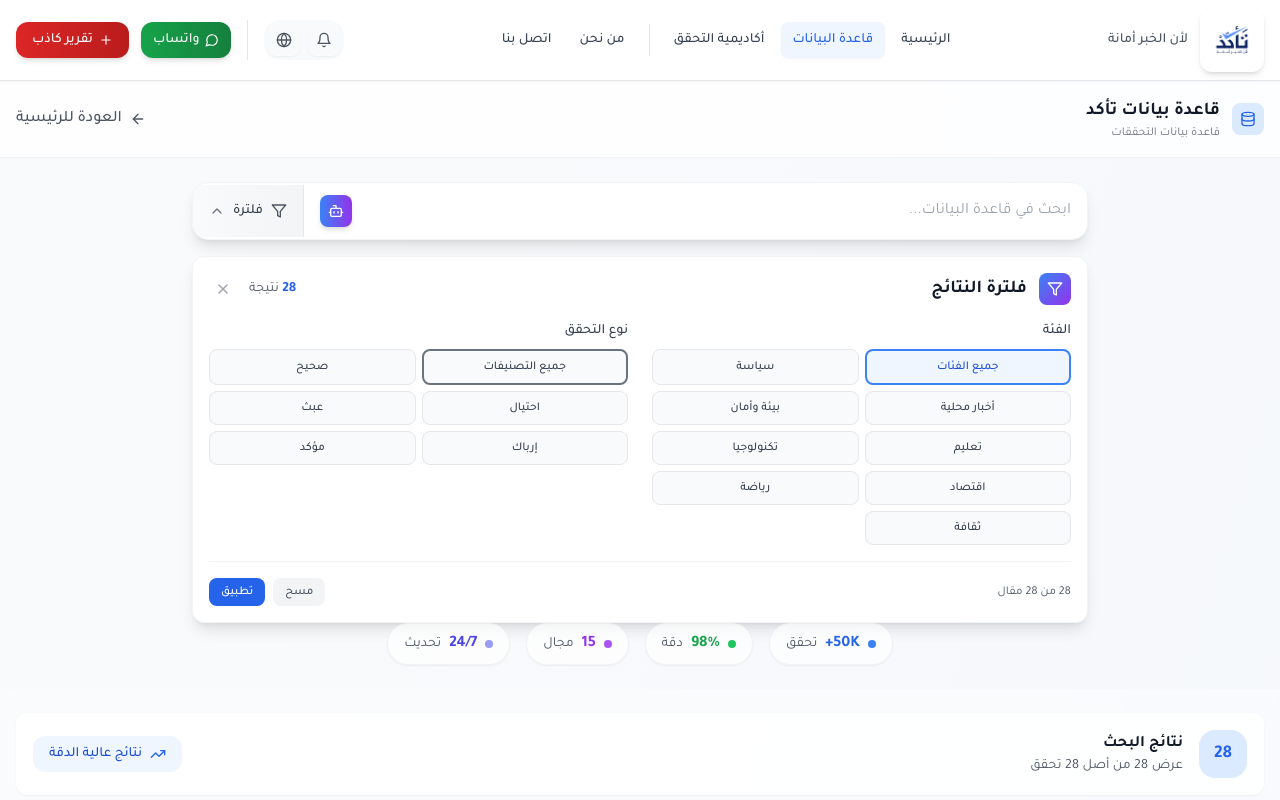
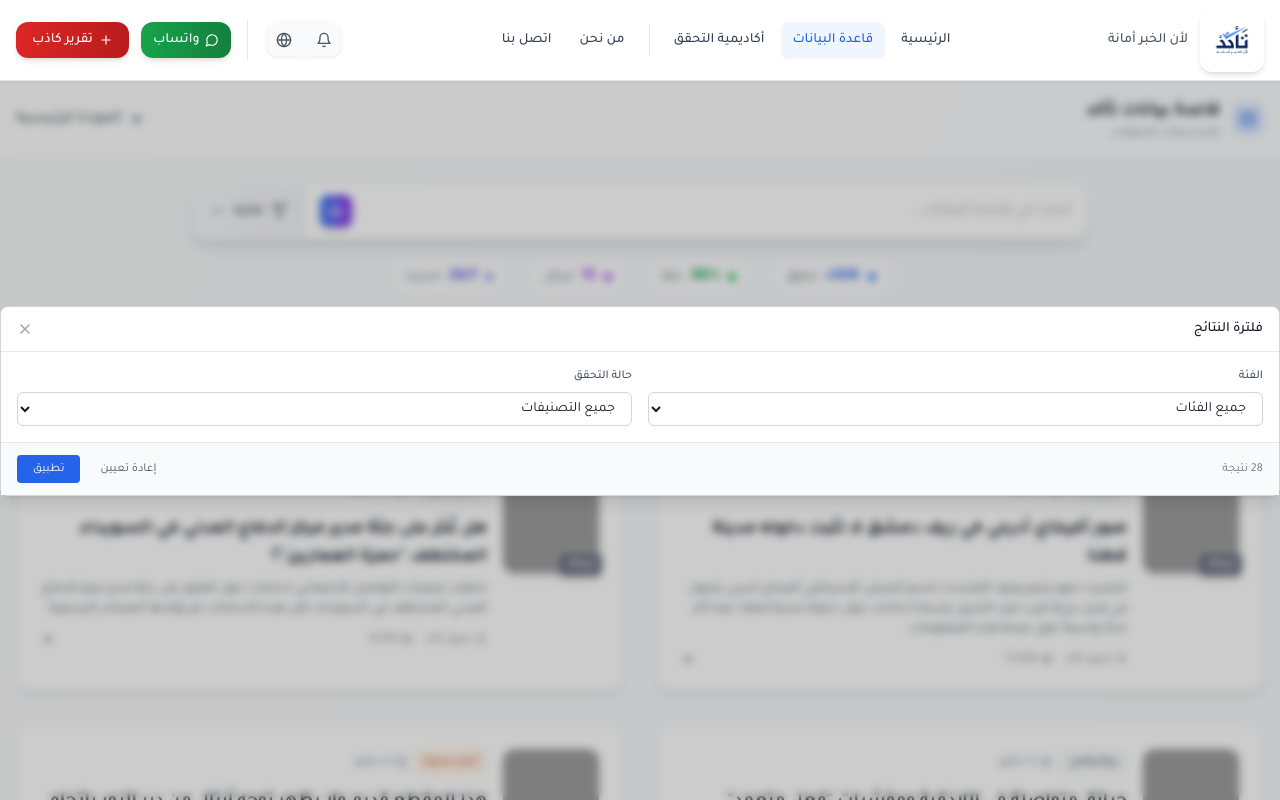
Before and after one commit to Othmanzz/verify-sy, a Next.js app: page /search in a window 1280 px wide. Both pictures are taken after a click on the button "فلترة". Shown: the top 800 px of the page. Built offline with nearby package versions, Linux system fonts and the light colour scheme; grey boxes are pictures that could not be loaded.

Commit message:
Enhance filter in search page

```diff
--- a/app/components/SearchPage.tsx
+++ b/app/components/SearchPage.tsx
@@ -380,33 +380,95 @@ const SearchPage: React.FC = () => {
                     </div>
                   )}
 
-                {/* Active Filters Display */}
-                {(filters.category !== 'جميع الفئات' || filters.verdict !== 'جميع التصنيفات') && (
-                  <div className="border-t border-gray-100 pt-4 mt-2">
-                    <div className="flex flex-wrap items-center gap-2 justify-center">
-                      <span className="text-sm text-gray-600 font-arabic font-medium">المرشحات النشطة:</span>
+                {/* Enhanced Active Filters Display */}
+                {(filters.category !== 'جميع الفئات' || filters.verdict !== 'جميع التصنيفات' || searchQuery) && (
+                  <div className="bg-blue-50/50 border border-blue-100 rounded-lg p-3 mt-3">
+                    <div className="flex flex-wrap items-center gap-2 justify-between">
+                      <div className="flex flex-wrap items-center gap-2">
+                        <span className="text-xs text-blue-700 font-arabic font-medium flex items-center gap-1">
+                          <Filter className="w-3 h-3" />
+                          المرشحات النشطة:
+                        </span>
+
+                        {searchQuery && (
+                          <div className="inline-flex items-center gap-1.5 px-2.5 py-1 bg-gray-600 text-white rounded-md text-xs font-arabic">
+                            <Search className="w-3 h-3" />
+                            <span>"{searchQuery}"</span>
+                            <button
+                              onClick={() => setSearchQuery('')}
+                              className="hover:bg-gray-700 rounded-sm p-0.5 transition-colors"
+                            >
+                              <X className="w-2.5 h-2.5" />
+                            </button>
+                          </div>
+                        )}
 
                         {filters.category !== 'جميع الفئات' && (
-                        <div className="inline-flex items-center gap-2 px-3 py-1.5 bg-blue-100 text-blue-700 rounded-full text-sm font-arabic font-medium">
+                          <div className="inline-flex items-center gap-1.5 px-2.5 py-1 bg-blue-600 text-white rounded-md text-xs font-arabic">
+                            <span className="font-medium">فئة:</span>
                             <span>{filters.category}</span>
                             <button
                               onClick={() => setFilters(prev => ({ ...prev, category: 'جميع الفئات' }))}
-                            className="hover:bg-blue-200 rounded-full p-0.5"
+                              className="hover:bg-blue-700 rounded-sm p-0.5 transition-colors"
                             >
-                            <X className="w-3 h-3" />
+                              <X className="w-2.5 h-2.5" />
                             </button>
                           </div>
                         )}
 
                         {filters.verdict !== 'جميع التصنيفات' && (
-                        <div className="inline-flex items-center gap-2 px-3 py-1.5 bg-green-100 text-green-700 rounded-full text-sm font-arabic font-medium">
+                          <div className={`inline-flex items-center gap-1.5 px-2.5 py-1 rounded-md text-xs font-arabic text-white ${
+                            filters.verdict === 'صحيح' ? 'bg-green-600' :
+                            filters.verdict === 'احتيال' ? 'bg-red-600' :
+                            filters.verdict === 'عبث' ? 'bg-orange-600' :
+                            filters.verdict === 'إرباك' ? 'bg-gray-600' :
+                            filters.verdict === 'مؤكد' ? 'bg-blue-600' : 'bg-gray-600'
+                          }`}>
+                            <span className="font-medium">حالة:</span>
                             <span>{filters.verdict}</span>
                             <button
                               onClick={() => setFilters(prev => ({ ...prev, verdict: 'جميع التصنيفات' }))}
-                            className="hover:bg-green-200 rounded-full p-0.5"
+                              className={`rounded-sm p-0.5 transition-colors ${
+                                filters.verdict === 'صحيح' ? 'hover:bg-green-700' :
+                                filters.verdict === 'احتيال' ? 'hover:bg-red-700' :
+                                filters.verdict === 'عبث' ? 'hover:bg-orange-700' :
+                                filters.verdict === 'إرباك' ? 'hover:bg-gray-700' :
+                                filters.verdict === 'مؤكد' ? 'hover:bg-blue-700' : 'hover:bg-gray-700'
+                              }`}
                             >
-                            <X className="w-3 h-3" />
+                              <X className="w-2.5 h-2.5" />
                             </button>
+                          </div>
+                        )}
+                      </div>
+
+                      {/* Clear All Filters */}
+                      <button
+                        onClick={() => {
+                          setSearchQuery('');
+                          setFilters({
+                            category: 'جميع الفئات',
+                            verdict: 'جميع التصنيفات',
+                            dateRange: 'جميع التواريخ',
+                            sortBy: 'الأحدث'
+                          });
+                        }}
+                        className="flex items-center gap-1 px-2 py-1 text-xs text-blue-700 hover:text-blue-900 hover:bg-blue-100 rounded-md transition-colors font-arabic"
+                      >
+                        <RotateCcw className="w-3 h-3" />
+                        مسح الكل
+                      </button>
+                    </div>
+
+                    {/* Results Summary */}
+                    <div className="mt-2 pt-2 border-t border-blue-200 flex items-center justify-between">
+                      <div className="text-xs text-blue-600 font-arabic">
+                        عرض <span className="font-bold text-blue-700">{filteredFactChecks.length}</span> من أصل <span className="font-medium">{mockFactChecks.length}</span> نتيجة
+                      </div>
+                      {filteredFactChecks.length > 0 && (
+                        <div className="flex items-center gap-1 text-xs text-green-600 font-arabic">
+                          <CheckCircle className="w-3 h-3" />
+                          <span>نتائج متطابقة</span>
                         </div>
                       )}
                     </div>
@@ -415,96 +477,74 @@ const SearchPage: React.FC = () => {
               </div>
             </div>
 
-            {/* Mobile Filter Interface */}
+            {/* Modern Overlay Filter Interface */}
             {showFilterDropdown && (
+              <>
+                {/* Backdrop Overlay */}
                 <div
-                className="w-full max-w-4xl mx-auto mt-3 sm:mt-4 animate-in slide-in-from-top-2 duration-300"
+                  className="fixed inset-0 bg-black/20 backdrop-blur-sm z-30 animate-in fade-in duration-300"
+                  onClick={() => setShowFilterDropdown(false)}
+                />
+
+                {/* Filter Dropdown */}
+                <div
+                  className="absolute top-full left-0 right-0 z-40 mt-2 animate-in fade-in slide-in-from-top-2 duration-300"
                   data-filter-content
                 >
-                <div className="bg-white rounded-lg sm:rounded-xl shadow-lg border border-gray-100 p-3 sm:p-4" dir="rtl">
-                  {/* Compact Header */}
-                  <div className="flex items-center justify-between mb-4">
-                    <div className="flex items-center gap-3">
-                      <div className="w-8 h-8 bg-gradient-to-br from-blue-500 to-purple-600 rounded-lg flex items-center justify-center">
-                        <Filter className="w-4 h-4 text-white" />
-                      </div>
-                      <h3 className="text-lg font-bold text-gray-900 font-arabic-heading">فلترة النتائج</h3>
-                    </div>
-                    <div className="flex items-center gap-3">
-                      <span className="text-sm text-gray-600 font-arabic">
-                        <span className="font-bold text-blue-600">{filteredFactChecks.length}</span> نتيجة
-                      </span>
+                  <div className="mx-3 sm:mx-0">
+                  <div className="bg-white rounded-lg shadow-lg border border-gray-300" dir="rtl">
+                    {/* Professional Header */}
+                    <div className="px-4 py-3 border-b border-gray-200">
+                      <div className="flex items-center justify-between">
+                        <h3 className="text-sm font-medium text-gray-900 font-arabic">فلترة النتائج</h3>
                         <button
                           onClick={() => setShowFilterDropdown(false)}
-                        className="p-1.5 hover:bg-gray-100 rounded-lg transition-colors"
+                          className="text-gray-400 hover:text-gray-600 transition-colors"
                         >
-                        <X className="w-4 h-4 text-gray-400" />
+                          <X className="w-4 h-4" />
                         </button>
                       </div>
                     </div>
 
-                  <div className="grid grid-cols-1 sm:grid-cols-2 gap-4 sm:gap-6">
-                    {/* Compact Category Filter */}
+                    {/* Simple Filter Content */}
+                    <div className="p-4">
+                      <div className="grid grid-cols-1 sm:grid-cols-2 gap-4">
+                        {/* Categories */}
                         <div>
-                      <h4 className="font-medium text-gray-700 font-arabic mb-2 text-xs sm:text-sm">الفئة</h4>
-                      <div className="grid grid-cols-2 gap-1 sm:gap-1.5">
-                        {categories.map((category, index) => {
-                          const isSelected = filters.category === category;
-                          return (
-                            <button
-                              key={category}
-                              onClick={() => setFilters(prev => ({ ...prev, category }))}
-                              className={`p-1.5 sm:p-2 rounded-md sm:rounded-lg text-[10px] sm:text-xs font-medium font-arabic transition-all duration-200 text-center ${
-                                isSelected
-                                  ? 'border-2 border-blue-500 bg-blue-50 text-blue-700'
-                                  : 'border border-gray-200 bg-gray-50 text-gray-700 hover:border-blue-300 hover:bg-blue-50'
-                              }`}
+                          <label className="block text-xs font-medium text-gray-600 font-arabic mb-2">الفئة</label>
+                          <select
+                            value={filters.category}
+                            onChange={(e) => setFilters(prev => ({ ...prev, category: e.target.value }))}
+                            className="w-full px-3 py-2 border border-gray-300 rounded-md text-sm font-arabic bg-white focus:outline-none focus:ring-2 focus:ring-blue-500 focus:border-transparent"
                           >
-                              {category}
-                            </button>
-                          );
-                        })}
-                      </div>
+                            {categories.map((category) => (
+                              <option key={category} value={category}>{category}</option>
+                            ))}
+                          </select>
                         </div>
 
-                    {/* Compact Verdict Filter */}
+                        {/* Verdicts */}
                         <div>
-                      <h4 className="font-medium text-gray-700 font-arabic mb-2 text-xs sm:text-sm">نوع التحقق</h4>
-                      <div className="grid grid-cols-2 gap-1 sm:gap-1.5">
-                        {verdictOptions.map((verdict) => {
-                          const isSelected = filters.verdict === verdict;
-                          const getVerdictStyle = (verdict: string) => {
-                            if (verdict === 'صحيح') return isSelected ? 'border-green-500 bg-green-50 text-green-700' : 'hover:border-green-300 hover:bg-green-50';
-                            if (verdict === 'احتيال') return isSelected ? 'border-red-500 bg-red-50 text-red-700' : 'hover:border-red-300 hover:bg-red-50';
-                            if (verdict === 'عبث') return isSelected ? 'border-orange-500 bg-orange-50 text-orange-700' : 'hover:border-orange-300 hover:bg-orange-50';
-                            if (verdict === 'إرباك') return isSelected ? 'border-gray-500 bg-gray-50 text-gray-700' : 'hover:border-gray-300 hover:bg-gray-50';
-                            if (verdict === 'مؤكد') return isSelected ? 'border-blue-500 bg-blue-50 text-blue-700' : 'hover:border-blue-300 hover:bg-blue-50';
-                            return isSelected ? 'border-gray-500 bg-gray-50 text-gray-700' : 'hover:border-gray-300 hover:bg-gray-50';
-                          };
-
-                          return (
-                            <button
-                              key={verdict}
-                              onClick={() => setFilters(prev => ({ ...prev, verdict }))}
-                              className={`p-1.5 sm:p-2 rounded-md sm:rounded-lg text-[10px] sm:text-xs font-medium font-arabic transition-all duration-200 text-center ${
-                                isSelected
-                                  ? `border-2 ${getVerdictStyle(verdict)}`
-                                  : `border border-gray-200 bg-gray-50 text-gray-700 ${getVerdictStyle(verdict)}`
-                              }`}
+                          <label className="block text-xs font-medium text-gray-600 font-arabic mb-2">حالة التحقق</label>
+                          <select
+                            value={filters.verdict}
+                            onChange={(e) => setFilters(prev => ({ ...prev, verdict: e.target.value }))}
+                            className="w-full px-3 py-2 border border-gray-300 rounded-md text-sm font-arabic bg-white focus:outline-none focus:ring-2 focus:ring-blue-500 focus:border-transparent"
                           >
-                              {verdict}
-                            </button>
-                          );
-                        })}
+                            {verdictOptions.map((verdict) => (
+                              <option key={verdict} value={verdict}>{verdict}</option>
+                            ))}
+                          </select>
                         </div>
                       </div>
                     </div>
 
-                  {/* Compact Action Bar */}
-                  <div className="flex items-center justify-between mt-4 pt-4 border-t border-gray-100">
-                    <div className="text-xs text-gray-600 font-arabic">
-                      {filteredFactChecks.length} من {mockFactChecks.length} مقال
-                    </div>
+                    {/* Professional Footer */}
+                    <div className="px-4 py-3 border-t border-gray-200 bg-gray-50">
+                      <div className="flex items-center justify-between">
+                        <span className="text-xs text-gray-500 font-arabic">
+                          {filteredFactChecks.length} نتيجة
+                        </span>
                         <div className="flex gap-2">
                           <button
                             onClick={() => setFilters({
@@ -513,13 +553,13 @@ const SearchPage: React.FC = () => {
                               dateRange: 'جميع التواريخ',
                               sortBy: 'الأحدث'
                             })}
-                        className="px-3 py-1.5 text-gray-600 bg-gray-100 hover:bg-gray-200 rounded-lg text-xs font-medium font-arabic transition-colors"
+                            className="px-3 py-1.5 text-xs font-arabic text-gray-600 hover:text-gray-800 transition-colors"
                           >
-                        مسح
+                            إعادة تعيين
                           </button>
                           <button
                             onClick={() => setShowFilterDropdown(false)}
-                        className="px-3 py-1.5 bg-blue-600 hover:bg-blue-700 text-white rounded-lg text-xs font-medium font-arabic transition-colors"
+                            className="px-4 py-1.5 bg-blue-600 hover:bg-blue-700 text-white rounded text-xs font-arabic transition-colors"
                           >
                             تطبيق
                           </button>
@@ -527,6 +567,9 @@ const SearchPage: React.FC = () => {
                       </div>
                     </div>
                     </div>
+                  </div>
+                </div>
+              </>
             )}
 
             {/* Mobile Statistics */}
```
Lines whose indentation alone changed are shown as unchanged.
